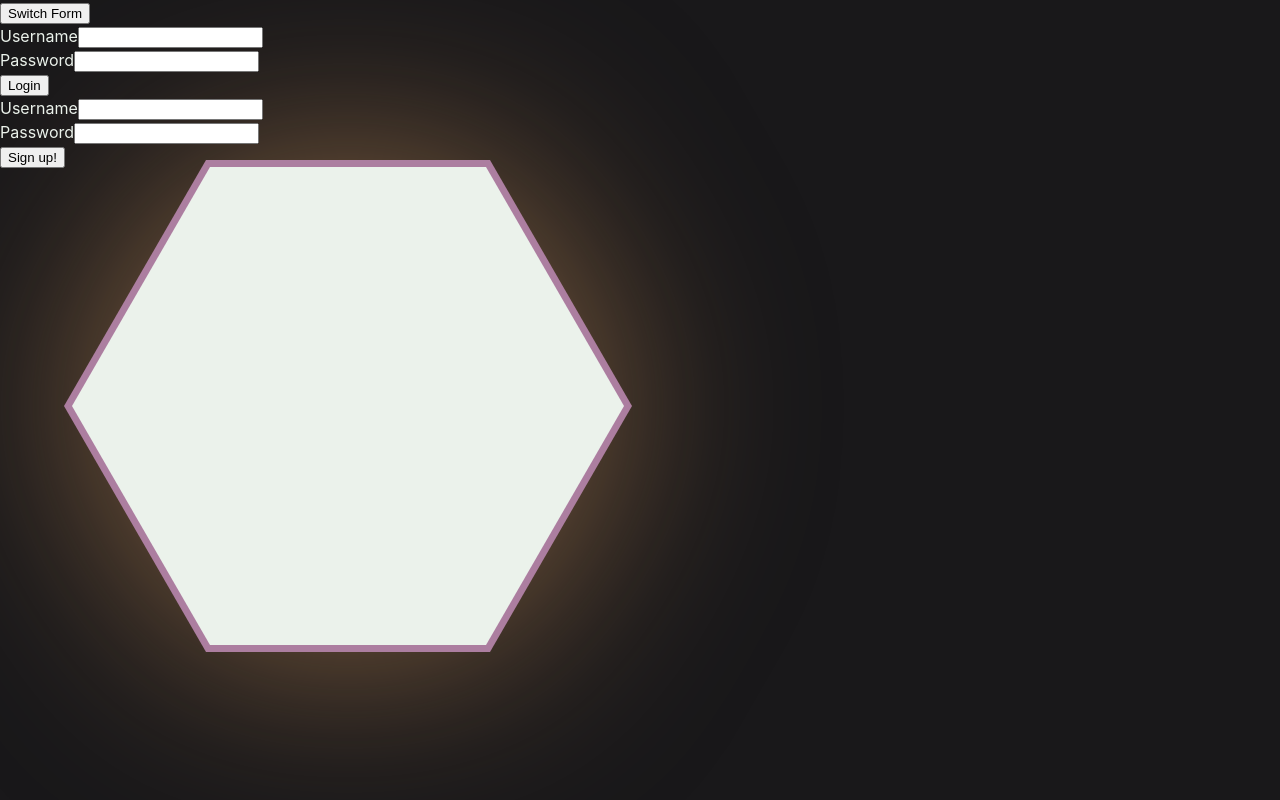
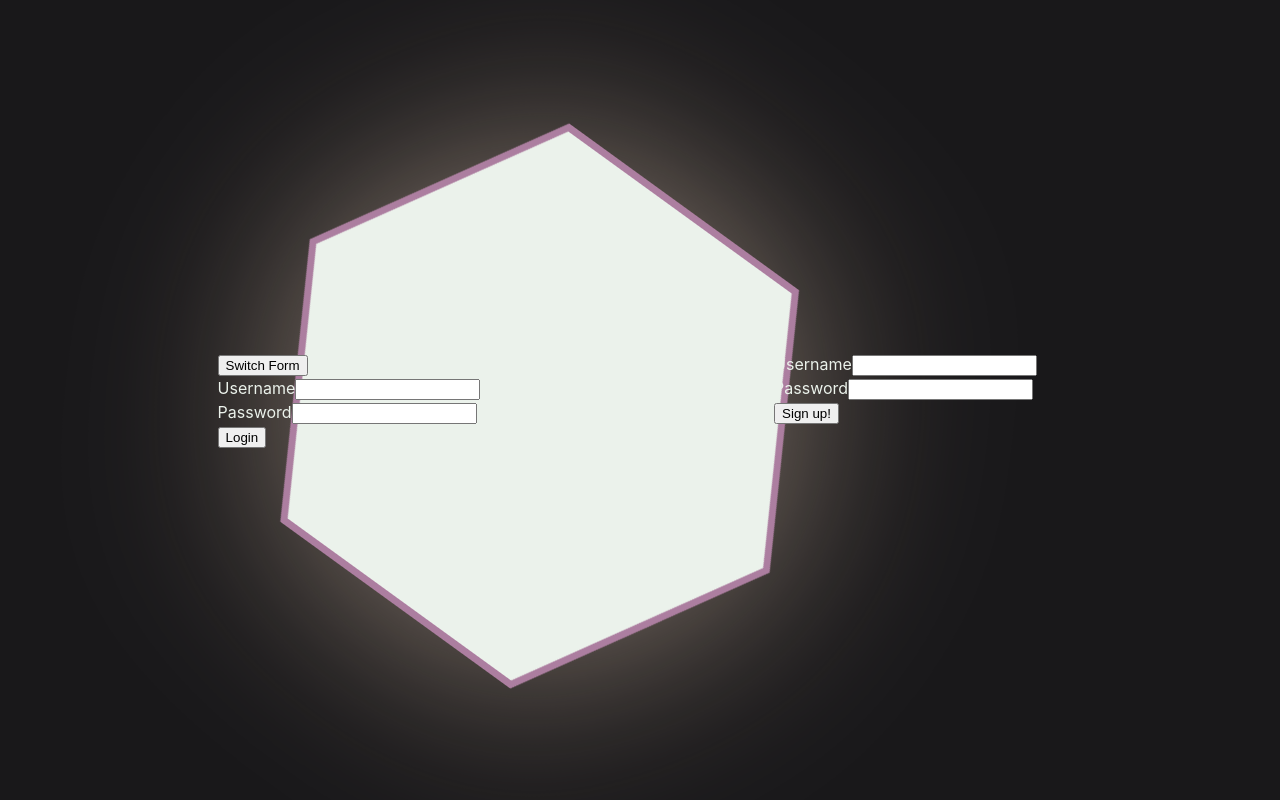
Before and after one commit to KumkowskiMateusz/HexMapCreator, a React (Vite) app in the folder HexMapCreatorFrontend/HexMapCreator/: page / in a window 1280 px wide. Built offline with nearby package versions, Linux system fonts and the light colour scheme.

Commit message:
Flex box added to put forms in middle of the screen

```diff
--- a/HexMapCreatorFrontend/HexMapCreator/src/css/index.css
+++ b/HexMapCreatorFrontend/HexMapCreator/src/css/index.css
@@ -1,15 +1,15 @@
 @charset "UTF-8";
 @keyframes roll_animation {
   0% {
-    transform: translateX(0vw) rotate(0deg);
+    transform: translate(0vw) rotate(0deg);
     filter: drop-shadow(0px 0px 100px rgba(236, 167, 101, 0.5));
   }
   50% {
-    transform: translateX(25vw) rotate(60deg);
+    transform: translate(25vw) rotate(60deg);
     filter: drop-shadow(0px 0px 100px rgba(255, 255, 255, 0.5));
   }
   100% {
-    transform: translateX(50vw) rotate(120deg);
+    transform: translate(50vw) rotate(120deg);
     filter: drop-shadow(0px 0px 100px rgba(172, 126, 160, 0.5));
   }
 }
@@ -18,7 +18,12 @@
 }
 
 #selection_holder {
-  width: 100%;
+  top: 20vh;
+  display: flex;
+  width: 64vw;
+  justify-content: space-between;
+  padding-left: 17vw;
+  padding-right: 19vw;
 }
 
 #hexagon {
@@ -27,11 +32,9 @@
   -webkit-clip-path: polygon(25% 0, 75% 0%, 100% 50%, 75% 100%, 25% 100%, 0% 50%);
           clip-path: polygon(25% 0, 75% 0%, 100% 50%, 75% 100%, 25% 100%, 0% 50%);
   background: #EBF2EB;
-  box-shadow: inset 0px 0px #19181a;
 }
 
 #hexagon_border {
-  bottom: 30%;
   width: 71vh;
   height: 61.4878036687vh; /* width*√3/2 */
   -webkit-clip-path: polygon(25% 0, 75% 0%, 100% 50%, 75% 100%, 25% 100%, 0% 50%);
@@ -45,12 +48,9 @@
 
 #hexagon_border_glow {
   top: 20vh;
-  filter: drop-shadow(0px 0px 100px rgba(236, 167, 101, 0.5));
   left: 5%;
   z-index: -1;
-}
-
-#hexagon_border_glow:hover {
+  filter: drop-shadow(0px 0px 100px rgba(236, 167, 101, 0.5));
   animation: roll_animation 3s ease infinite alternate;
   -moz-animation: roll_animation 3s ease infinite alternate;
   -webkit-animation: roll_animation 3s ease infinite alternate;
@@ -81,5 +81,6 @@ body {
   display: flex;
   place-items: center;
   width: 100vw;
+  height: 100vh;
   z-index: -10;
 }/*# sourceMappingURL=index.css.map */
--- a/HexMapCreatorFrontend/HexMapCreator/src/scss/_hompage.scss
+++ b/HexMapCreatorFrontend/HexMapCreator/src/scss/_hompage.scss
@@ -5,8 +5,14 @@
     position: absolute;
 }
 
-#selection_holder {
-    width: 100%;
+
+#selection_holder{
+    top:20vh;
+    display: flex;
+    width: calc(100vw - 17vw - 19vw);
+    justify-content: space-between;
+    padding-left: 17vw;
+    padding-right: 19vw;
 }
 
 #hexagon {
@@ -14,15 +20,14 @@
 	height: calc(69vh * 1.73205080757 / 2); /* width*√3/2 */
 	clip-path: polygon(25% 0, 75% 0%, 100% 50%, 75% 100%, 25% 100%, 0% 50%);
 	background: $light_shades;
-    box-shadow: inset 0px 0px $dark_grey ;
 }
 
 #hexagon_border {
-    bottom: 30%;
     width: 71vh;
 	height: calc(71vh * 1.73205080757 / 2); /* width*√3/2 */
 	clip-path: polygon(25% 0, 75% 0%, 100% 50%, 75% 100%, 25% 100%, 0% 50%);
 	background: $main_color;
+
     display: flex;
     justify-content: center;
     align-items: center;
@@ -31,12 +36,11 @@
 
 #hexagon_border_glow{
     top: 20vh;
-    filter: drop-shadow(0px 0px 100px $light_accent_low_opacity);
     left: 5%;
     z-index: -1;
-}
 
-#hexagon_border_glow:hover{
+    filter: drop-shadow(0px 0px 100px $light_accent_low_opacity);
+
     animation:roll_animation 3s ease infinite alternate ;
     -moz-animation: roll_animation 3s ease infinite alternate;
     -webkit-animation: roll_animation 3s ease infinite alternate;
--- a/HexMapCreatorFrontend/HexMapCreator/src/scss/_variables.scss
+++ b/HexMapCreatorFrontend/HexMapCreator/src/scss/_variables.scss
@@ -2,6 +2,7 @@ $light_shades: #EBF2EB;
 $light_accent: #ECA765;
 $light_accent_low_opacity: rgba(236, 167, 101, 0.5);
 $main_color: #ac7ea0;
+$low_opacity_green:  rgba(43, 255, 0, 0.5);
 $main_color_low_opacity: rgba(172, 126, 160,0.5);
 $dark_accent: #a37a58;
 $dark_shades: #2a182d;
--- a/HexMapCreatorFrontend/HexMapCreator/src/scss/index.scss
+++ b/HexMapCreatorFrontend/HexMapCreator/src/scss/index.scss
@@ -1,5 +1,10 @@
 @import "./variables";
 @import "./hompage";
+
+// *{
+//   background-color: $low_opacity_green;
+//   border: 1px solid limegreen;
+// }
 
 :root {
     font-family: Inter, system-ui, Avenir, Helvetica, Arial, sans-serif;
@@ -29,6 +34,7 @@ body {
   display: flex;
   place-items: center;
   width: 100vw;
+  height: 100vh;
   z-index: -10;
 
 }
```
Also changed, not shown: HexMapCreatorFrontend/HexMapCreator/src/scss/_roll_animation.scss (+9 -3 lines), 1 other file (tests, documents, lock files or other folders).
